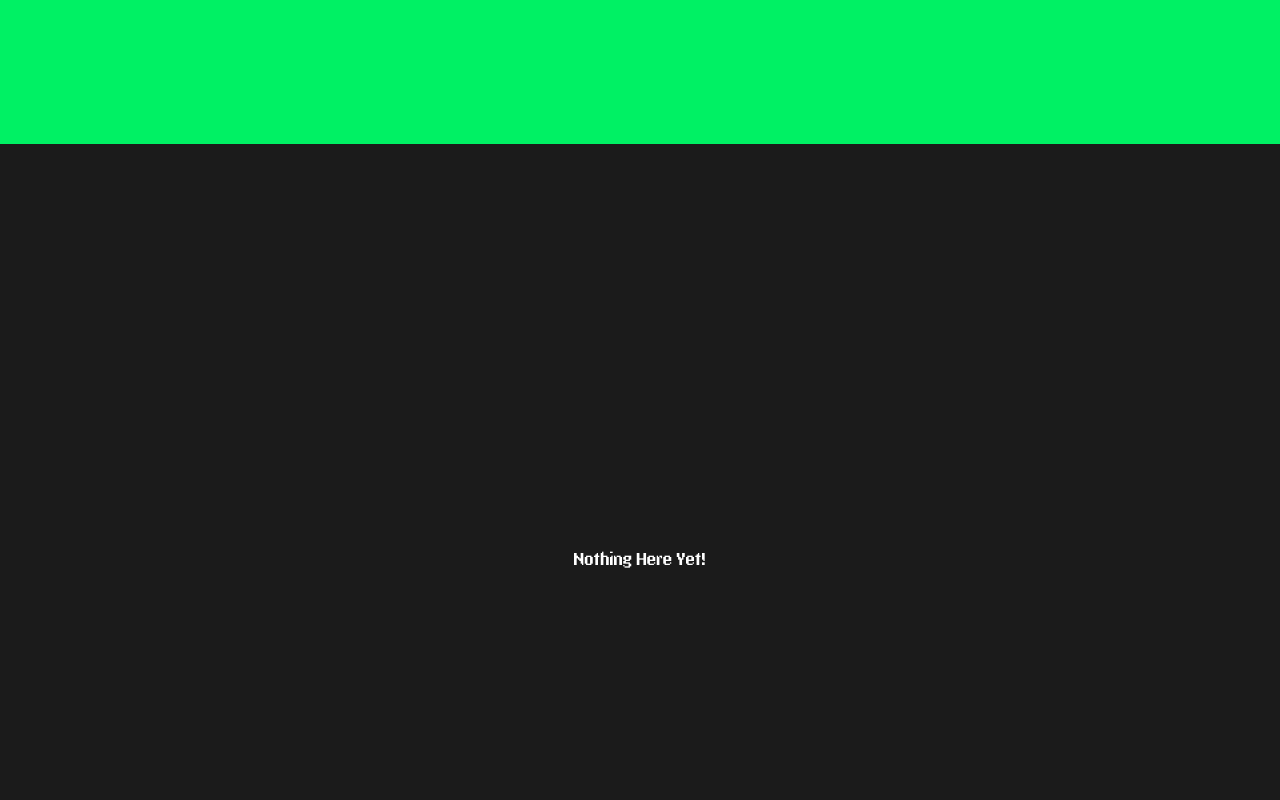
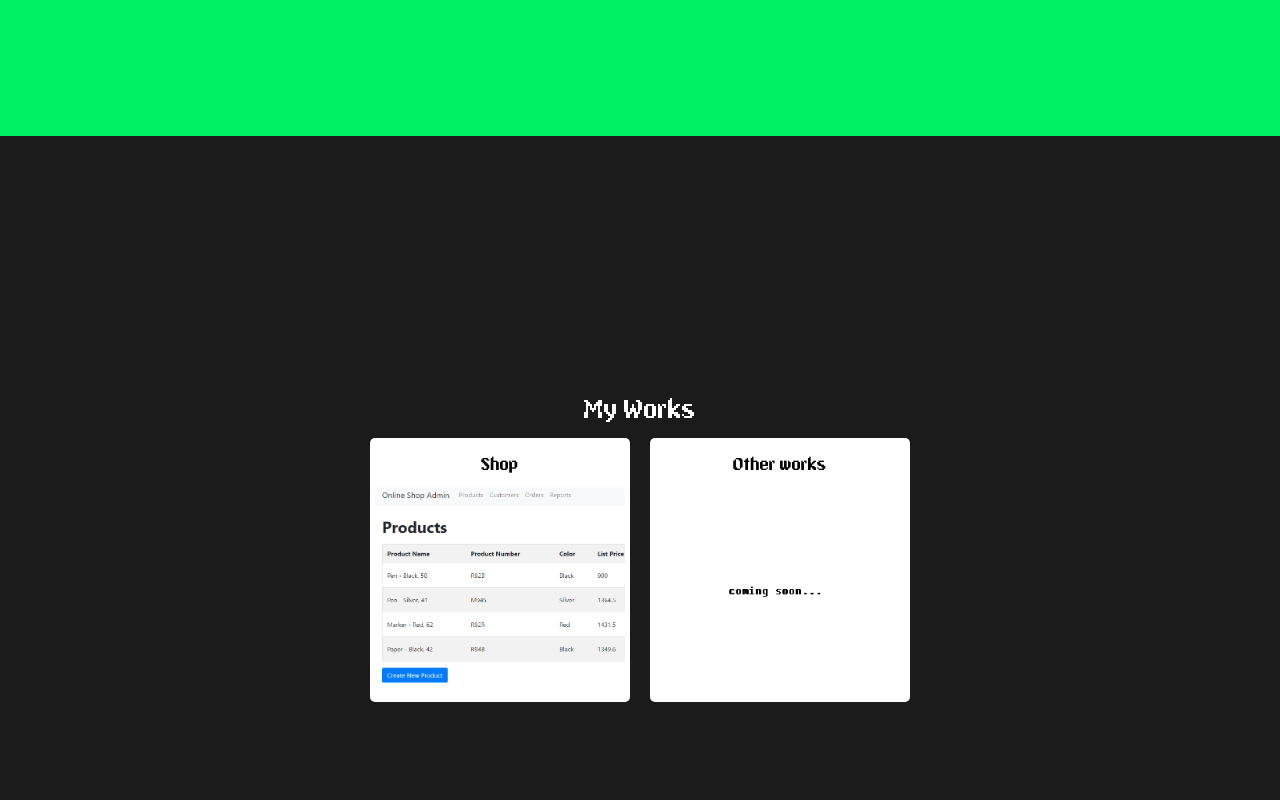
Before and after one commit to konstantin8k/konstantin8k_portfolio, a plain HTML site: page index.html in a window 1280 px wide. Shown: the part 2360-3160 px from the top of the page. Drawn offline with Linux system fonts and the light colour scheme.

Commit message:
Work Section
Work section edited
CSS Optimized

```diff
--- a/index.html
+++ b/index.html
@@ -25,6 +25,7 @@
         <img src="./img/down-arrow.png" alt="" />
       </button>
     </section>
+
     <section class="container about-me" id="about-me">
       <div><img src="./img/img-1.jpg" alt="" class="img-1" /></div>
       <div class="about-me-text">
@@ -38,7 +39,6 @@
       </div>
     </section>
 
-    <p class="line"></p>
     <section class="container about-me-2">
       <h1>Skills</h1>
       <div>
@@ -86,7 +86,22 @@
     </section>
 
     <section class="container works" id="works">
-      <p>Nothing Here Yet!</p>
+      <h1>My Works</h1>
+      <div class="row">
+        <div class="work-pannel">
+          <p>Shop</p>
+          <a href="https://kk8kshop.netlify.app/" target="_blank"
+            ><img
+              src="./img/project-1.png"
+              class="work-img"
+              alt="Shop Manager website"
+          /></a>
+        </div>
+        <div class="work-pannel">
+          <p>Other works</p>
+          <img src="./img/project-2.png" class="work-img" alt="" />
+        </div>
+      </div>
     </section>
 
     <section class="container contact" id="contact">
--- a/style.css
+++ b/style.css
@@ -7,8 +7,6 @@
 * {
   margin: 0;
   padding: 0;
-  /* border: solid black 1px; */
-  /* font-family: Arial, Helvetica, sans-serif; */
   font-family: PixAntiqua;
   scroll-behavior: smooth;
   font-weight: 100;
@@ -93,7 +91,6 @@ button img {
 
 .head h4 {
   font-family: Arial, Helvetica, sans-serif;
-  /* color: rgb(211, 211, 211); */
   font-size: 12px;
   font-weight: 500;
   letter-spacing: 4px;
@@ -170,8 +167,6 @@ button img {
   font-weight: bold;
   font-size: small;
   background-color: rgba(255, 255, 255, 0.904);
-  /* box-shadow: 0px 0px 10px 0.5px rgba(14, 14, 14, 0.466); */
-  /* border-radius: 5px; */
   border-bottom-left-radius: 5px;
   border-bottom-right-radius: 5px;
   padding: 28px;
@@ -210,9 +205,37 @@ button img {
 
 .works {
   background-color: rgb(27, 27, 27);
+  flex-direction: column;
+}
+
+.works p {
+  margin: 10px;
+}
+
+.work-img {
+  max-width: 250px;
+  border-radius: 5px;
+}
+
+.work-pannel {
+  margin: 10px;
+  background-color: white;
+  color: black;
+  text-align: center;
+  border-radius: 5px;
+  padding: 5px;
+}
+
+.row {
+  display: flex;
+  flex-direction: row;
 }
 
 @media (max-width: 700px) {
+  .row {
+    flex-direction: column;
+  }
+
   .menu {
     display: none;
   }
```
Also changed, not shown: img/project-1.png (added), img/project-2.png (added).
